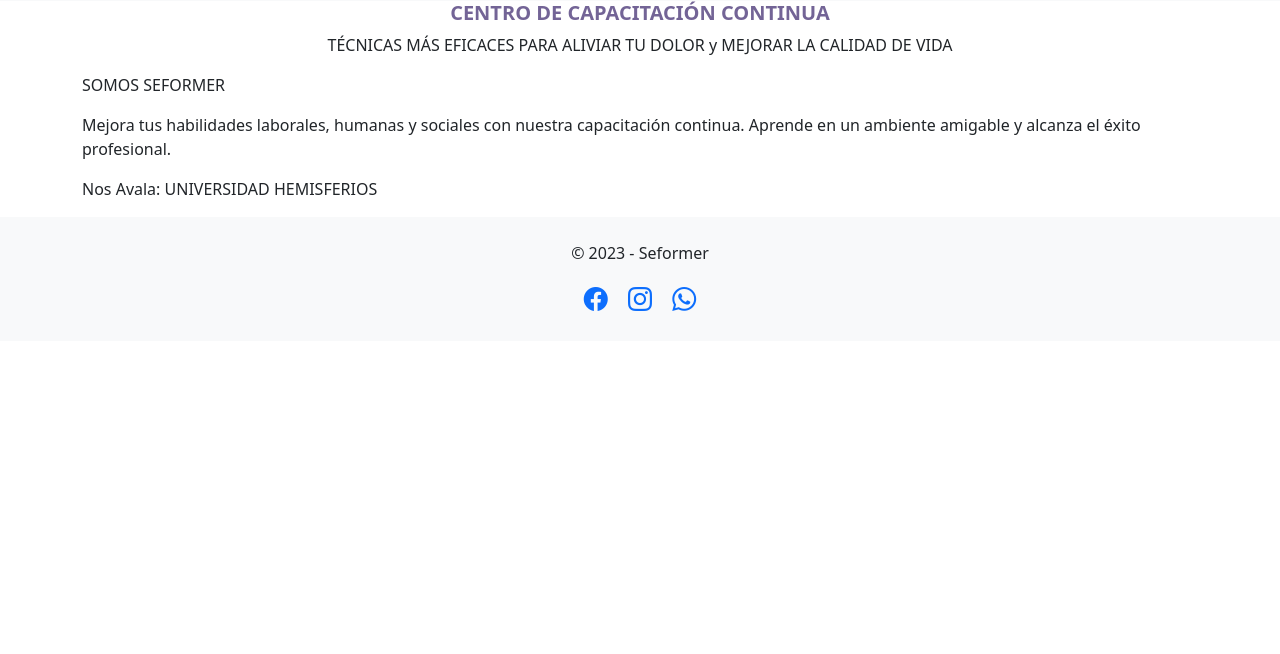
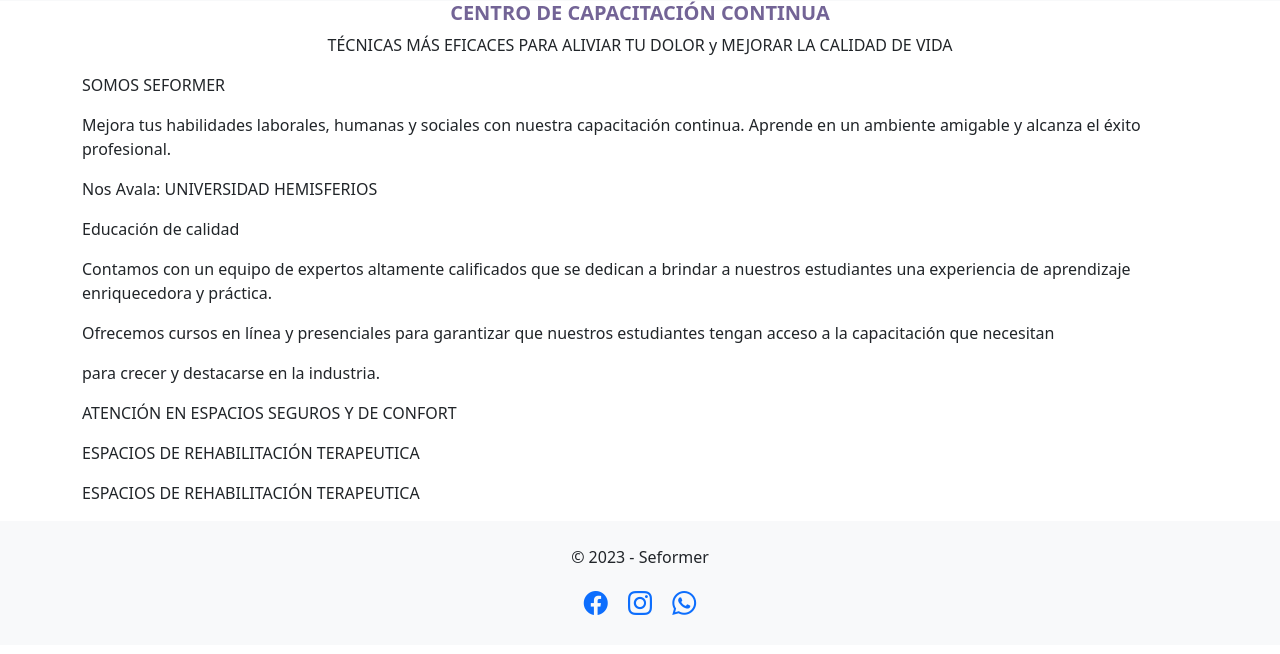
Before and after one commit to DarwinVLA/Seformer, a Django app: page / in a window 1280 px wide. Shown: the part 57-711 px from the top of the page. Run offline with Django 4.2, Linux system fonts and the light colour scheme.

Commit message:
template

```diff
--- a/Seformer/Shell/templates/inicio.html
+++ b/Seformer/Shell/templates/inicio.html
@@ -1,28 +1,20 @@
-{%  load static %}
-<!DOCTYPE html>
-<html lang="es">
-<head>
-    <meta charset="UTF-8">
-    <meta name="viewport" content="width=device-width, initial-scale=1.0">
-    <link rel="icon" href="https://1000logos.net/wp-content/uploads/2017/12/Pornhub-symbol.jpg">
-    <link href="https://cdn.jsdelivr.net/npm/bootstrap@5.3.0/dist/css/bootstrap.min.css" rel="stylesheet"
-        integrity="sha384-9ndCyUaIbzAi2FUVXJi0CjmCapSmO7SnpJef0486qhLnuZ2cdeRhO02iuK6FUUVM" crossorigin="anonymous">
-    <link rel="stylesheet" href="https://cdn.jsdelivr.net/npm/bootstrap-icons@1.10.5/font/bootstrap-icons.css">
-</head>
-<body>
-    {% include "header.html" %}
+{% extends "template.html" %}
 
-    <div class="container">
-        <h5 class="text-center fw-bold" style="color: #736496">CENTRO DE CAPACITACIÓN CONTINUA</h5>
-        <p class="text-center">TÉCNICAS MÁS EFICACES PARA ALIVIAR TU DOLOR y MEJORAR LA CALIDAD DE VIDA </p>
+{% block main_content %}
+<div class="container">
+    <h5 class="text-center fw-bold" style="color: #736496">CENTRO DE CAPACITACIÓN CONTINUA</h5>
+    <p class="text-center">TÉCNICAS MÁS EFICACES PARA ALIVIAR TU DOLOR y MEJORAR LA CALIDAD DE VIDA </p>
 
-        <p>SOMOS SEFORMER</p>
+    <p>SOMOS SEFORMER</p>
         <p>Mejora tus habilidades laborales, humanas y sociales con nuestra capacitación continua. Aprende en un ambiente amigable y alcanza el éxito profesional.</p>
         <p>Nos Avala: UNIVERSIDAD HEMISFERIOS</p>
-    </div>
-    {% include "footer.html" %}
-    <script src="https://cdn.jsdelivr.net/npm/bootstrap@5.3.0/dist/js/bootstrap.bundle.min.js"
-    integrity="sha384-geWF76RCwLtnZ8qwWowPQNguL3RmwHVBC9FhGdlKrxdiJJigb/j/68SIy3Te4Bkz"
-    crossorigin="anonymous"></script>
-</body>
-</html>
+    <p>Educación de calidad</p>
+        <p>Contamos con un equipo de expertos altamente calificados que se dedican a brindar a nuestros estudiantes una experiencia de aprendizaje enriquecedora y práctica.</p>
+        <p>Ofrecemos cursos en línea y presenciales para garantizar que nuestros estudiantes tengan acceso a la capacitación que necesitan</p>
+        <p></p>para crecer y destacarse en la industria.</p>
+    <p>ATENCIÓN EN ESPACIOS SEGUROS Y DE CONFORT</p>
+        <p>ESPACIOS DE REHABILITACIÓN TERAPEUTICA</p>
+        <p>ESPACIOS DE REHABILITACIÓN TERAPEUTICA</p>
+</div>
+
+{% endblock %}
--- /dev/null
+++ b/Seformer/Shell/templates/template.html
@@ -0,0 +1,26 @@
+<!DOCTYPE html>
+<html lang="es">
+<head>
+    <meta charset="UTF-8">
+    <meta name="viewport" content="width=device-width, initial-scale=1.0">
+    <link rel="icon" href="https://1000logos.net/wp-content/uploads/2017/12/Pornhub-symbol.jpg">
+    <link href="https://cdn.jsdelivr.net/npm/bootstrap@5.3.0/dist/css/bootstrap.min.css" rel="stylesheet"
+        integrity="sha384-9ndCyUaIbzAi2FUVXJi0CjmCapSmO7SnpJef0486qhLnuZ2cdeRhO02iuK6FUUVM" crossorigin="anonymous">
+    <link rel="stylesheet" href="https://cdn.jsdelivr.net/npm/bootstrap-icons@1.10.5/font/bootstrap-icons.css">
+    {% block link_extra %}
+    {% endblock %}
+</head>
+<body>
+    {% include "header.html" %}
+
+    {% block main_content %}
+    {% endblock %}
+
+    {% include "footer.html" %}
+    <script src="https://cdn.jsdelivr.net/npm/bootstrap@5.3.0/dist/js/bootstrap.bundle.min.js"
+        integrity="sha384-geWF76RCwLtnZ8qwWowPQNguL3RmwHVBC9FhGdlKrxdiJJigb/j/68SIy3Te4Bkz"
+        crossorigin="anonymous"></script>
+    {% block script_extra %}
+    {% endblock %}
+    </body>
+</html>
```
